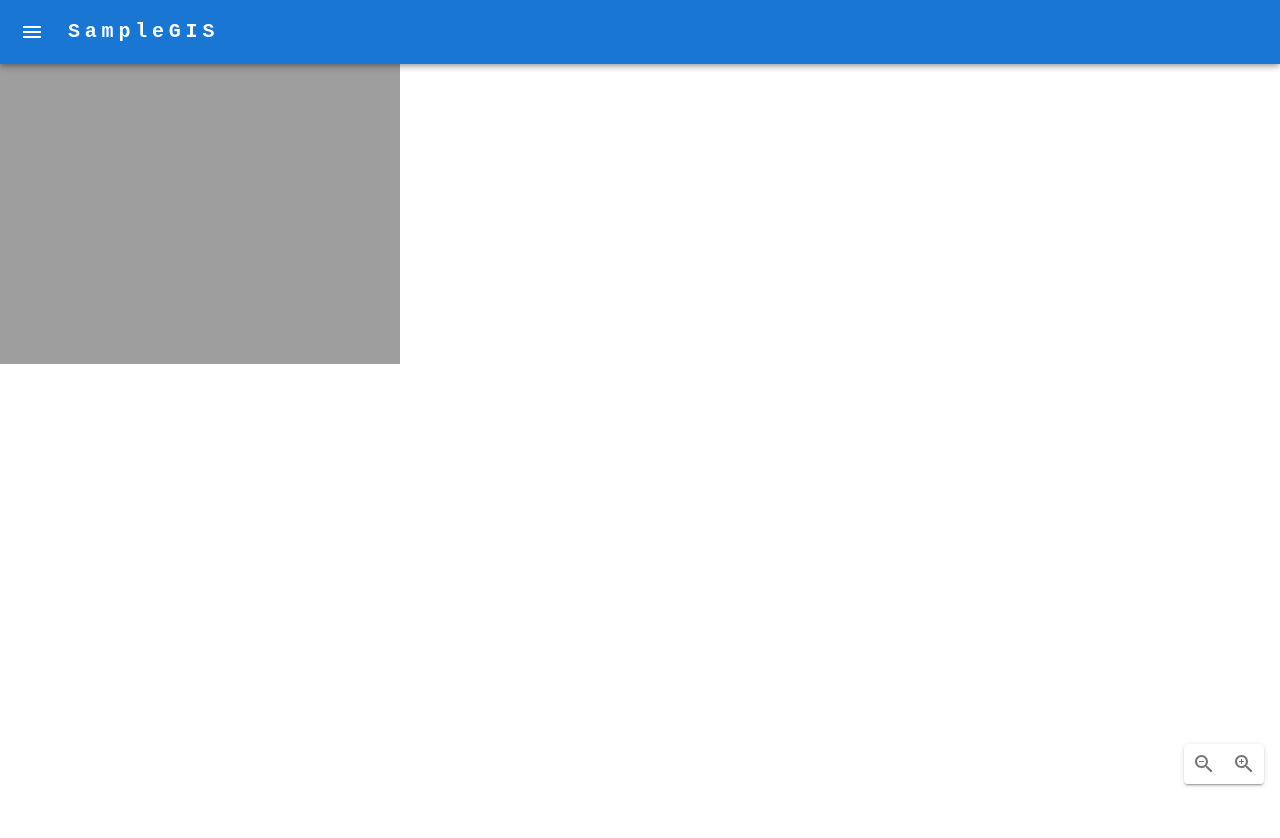
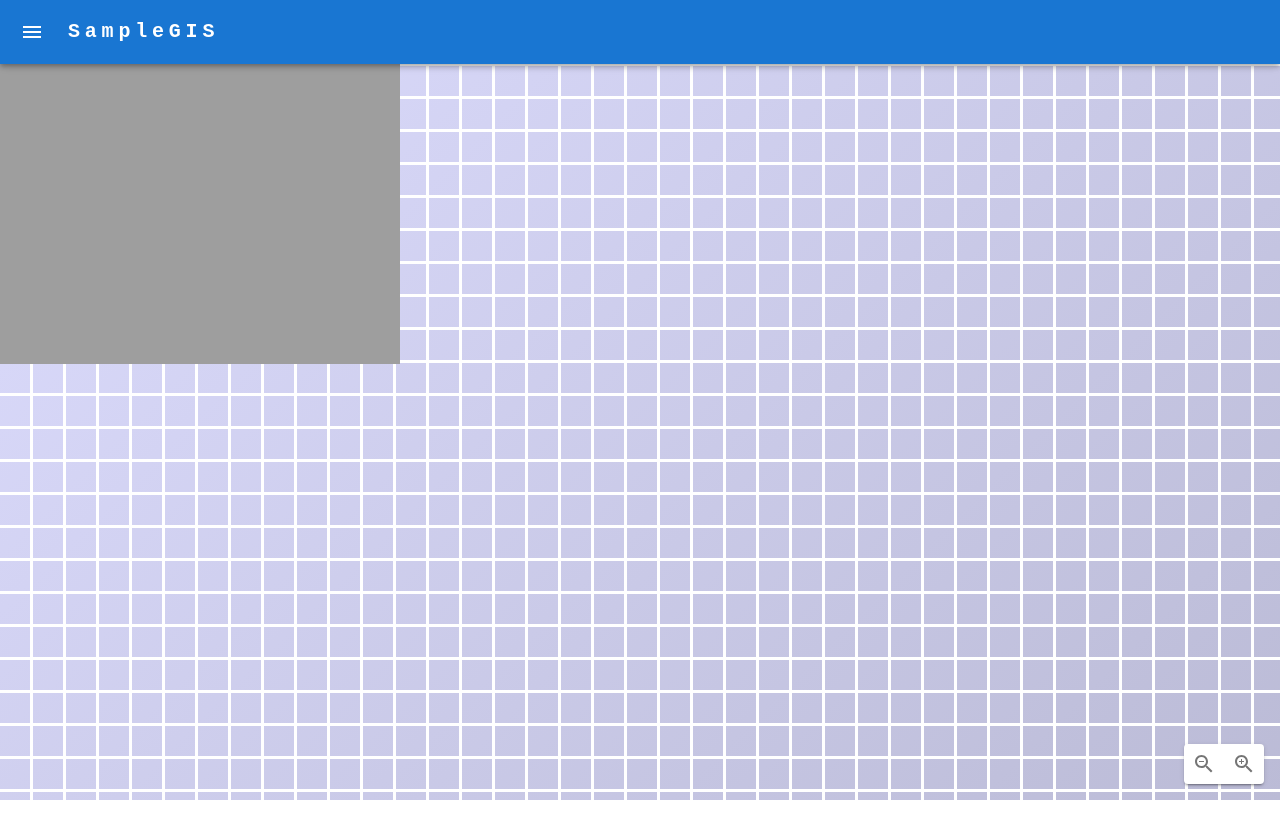
Before and after one commit to sbn-psi/sgis-viewer, a React (Create React App) app: page / in a window 1280 px wide. Shown: the top 838 px of the page. After the commit the page ends 800 px from the top, so only its background shows below. Built offline with nearby package versions, Linux system fonts and the light colour scheme.

Commit message:
add background outside of canvas

```diff
--- a/src/App.tsx
+++ b/src/App.tsx
@@ -1,6 +1,6 @@
 import React, {useState} from 'react';
 import './App.css';
-import {Box, IconButton, styled, Toolbar, Typography} from '@mui/material';
+import {Box, IconButton, styled, SxProps, Theme, Toolbar, Typography} from '@mui/material';
 import MuiAppBar, { AppBarProps as MuiAppBarProps } from '@mui/material/AppBar';
 import { AppStateProvider, useAppState } from './AppStateContext';
 import { AppCanvasProvider } from './CanvasContext';
@@ -33,7 +33,7 @@ function Main() {
     setOpen(!open);
   };
 
-  return <Box component="main" sx={{ bgcolor: 'background.default'}}>
+  return <Box component="main" sx={bg}>
     <AppBar position='sticky' open={open} >
       <Toolbar>
         <IconButton
@@ -93,3 +93,26 @@ const AppBar = styled(MuiAppBar, {
     }),
   }),
 }));
+
+const bg: SxProps<Theme> = {
+  bgcolor: 'background.default',
+  height: '100vh',
+  width: '100vw',
+  overflow: 'auto',
+  background:
+    `repeating-linear-gradient(
+      to right,
+      transparent,
+      transparent 30px,
+      white 30px,
+      white 33px
+    ),
+    repeating-linear-gradient(
+      to bottom,
+      transparent,
+      transparent 30px,
+      white 30px,
+      white 33px
+    ),
+    linear-gradient(135deg, #ddddff, #bbbbd6)`
+}
```
